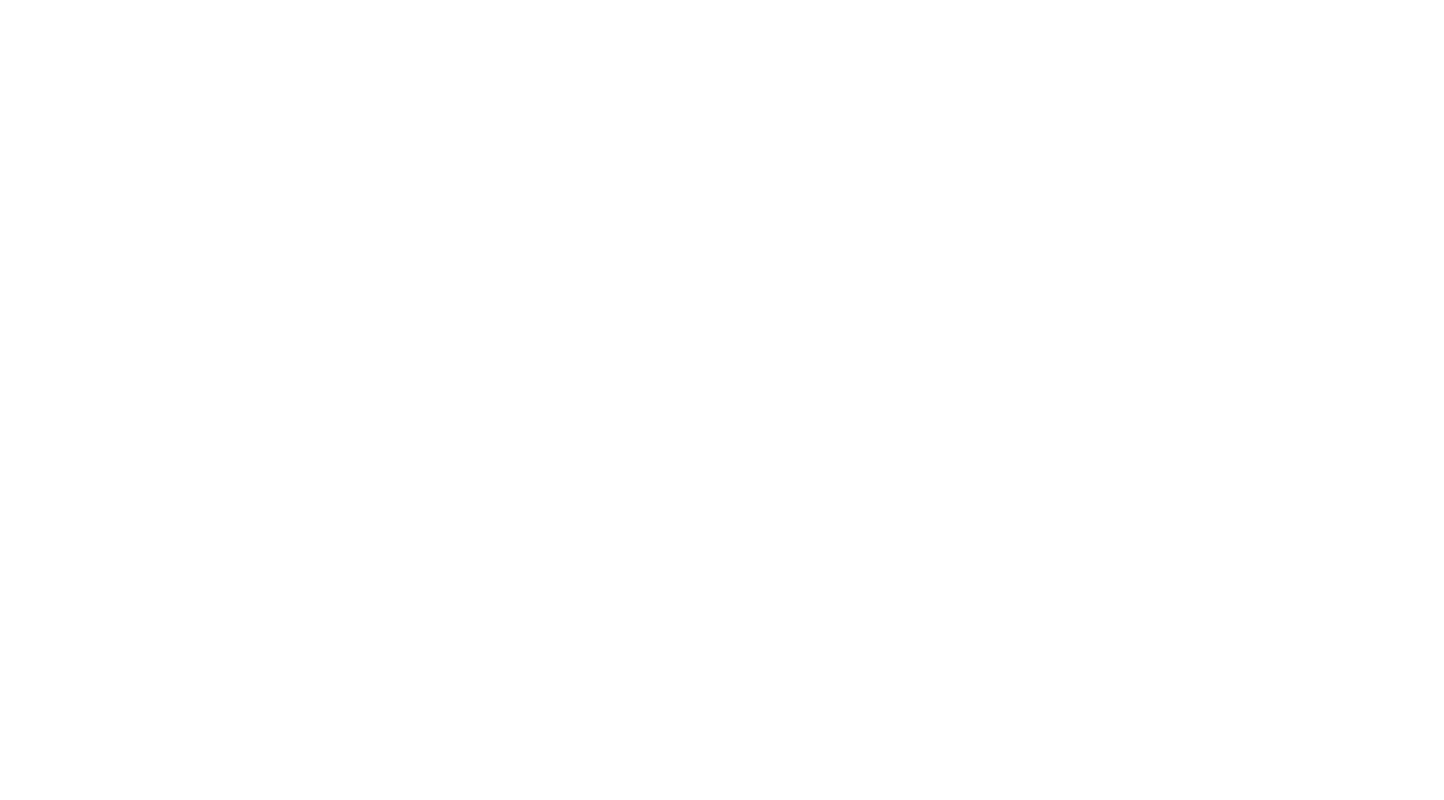
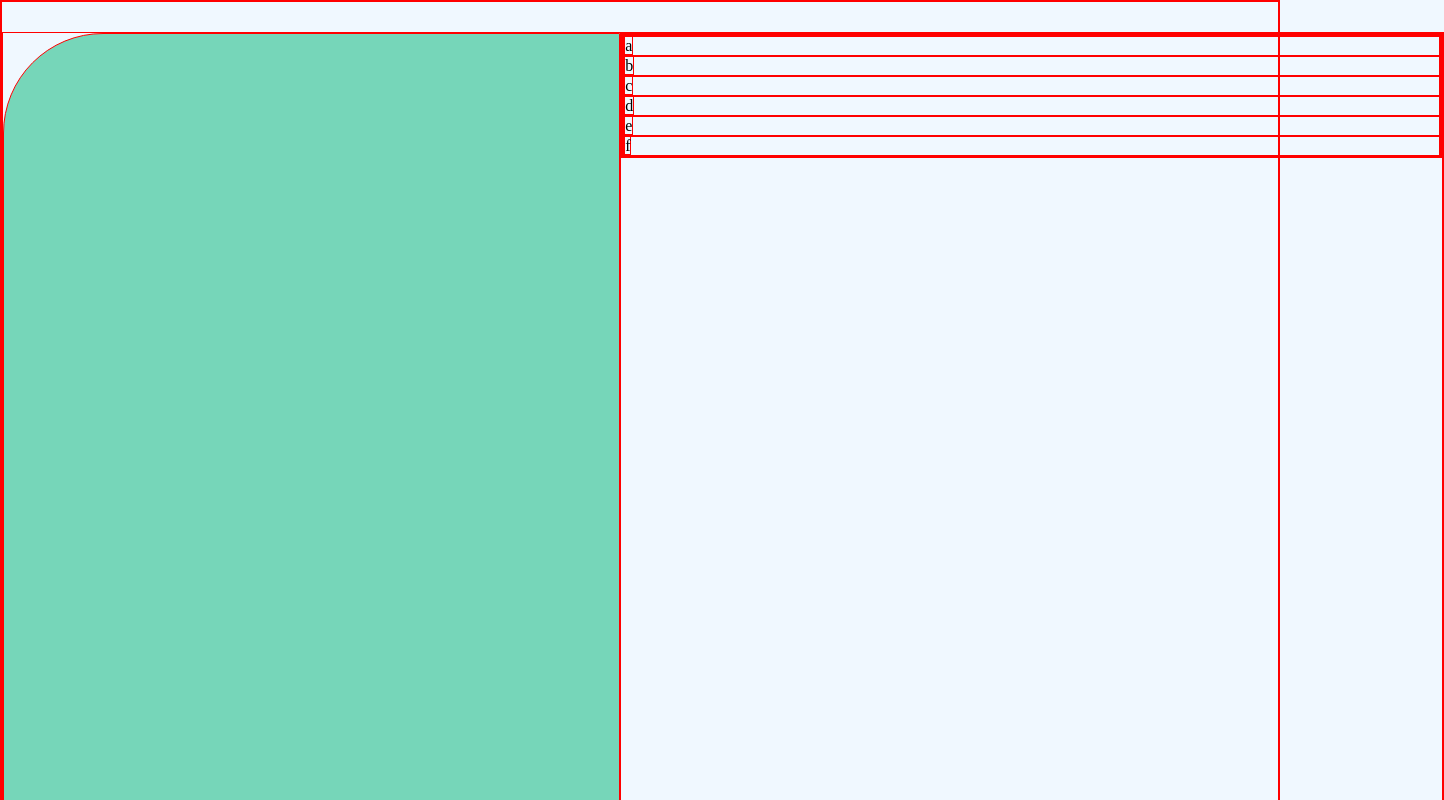
Before and after one commit to maxlex28/rsschool-cv, a plain HTML site: page index.html in a window 1280 px wide. Shown: the top 800 px of the page, 1444 px wide, since content can reach past the window. Drawn offline with Linux system fonts and the light colour scheme.

Commit message:
feat: start index.html wrappers

```diff
--- a/index.html
+++ b/index.html
@@ -5,11 +5,34 @@
     <meta charset="UTF-8">
     <meta http-equiv="X-UA-Compatible" content="IE=edge">
     <meta name="viewport" content="width=device-width, initial-scale=1.0">
-    <title>Document</title>
+    <link href="style.css" rel="stylesheet">
+    <title>CV</title>
 </head>
 
 <body>
+    <div class="main-wrapper">
+        <div class="left-wrapper">
 
+        </div>
+        <div class="right-wrapper">
+            <nav>
+                <ul>
+                    <li><a>a</a></li>
+                    <li><a>b</a></li>
+                    <li><a>c</a></li>
+                    <li><a>d</a></li>
+                    <li><a>e</a></li>
+                    <li><a>f</a></li>
+                </ul>
+            </nav>
+
+
+        </div>
+
+    </div>
+    <footer>
+
+    </footer>
 </body>
 
 </html>
--- a/style.css
+++ b/style.css
@@ -0,0 +1,44 @@
+* {
+    border: 0.001px solid red;
+}
+
+html {
+    scroll-behavior: smooth;
+}
+
+body {
+    box-sizing: border-box;
+    margin: 0 auto;
+    padding: 0;
+    background-color: aliceblue;
+}
+
+nav ul{
+    list-style-type: none;
+    margin: 0;
+    padding: 0;
+}
+
+
+body .main-wrapper {
+    width: 1440px;
+    display: grid;
+    margin: 30px auto;
+    justify-content: center;
+    grid-template-columns: 6fr 8fr;
+}
+
+.main-wrapper .left-wrapper {
+    background-color: rgb(118, 214, 185);
+    height: calc(90vw - 50px);
+    border-top-left-radius: 100px;
+}
+
+.main-wrapper .right-wrapper {
+    background-color: inherit;
+    height: calc(90vw - 50px);
+}
+
+footer {
+    height: 10vw;
+}
```
